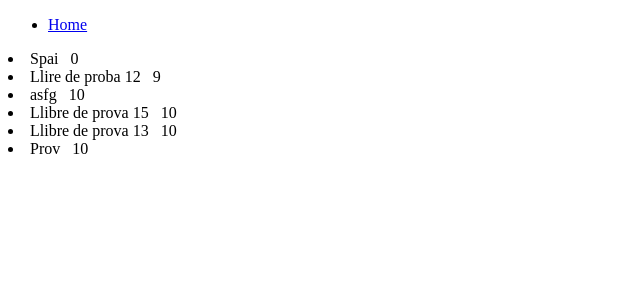
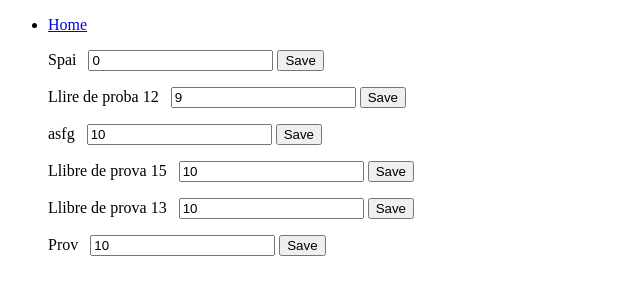
Before and after one commit to LembranT/ProjecteWeb_Practica2, a Django app: template BoogeyBookAPP/templates/results_read_book.html in a window 1280 px wide. Shown: the part 26-326 px from the top of the page, without its empty margins (0-640 px from the left). Run offline with Django 4.2, Linux system fonts and the light colour scheme; the template is opened without the code that fills it: values that come from a table or form of the project are taken from there, others are empty; data comes from the database, SQL or seed files in the repository; both versions use the stored data as it was after the commit; some libraries are stand-ins or nearby versions.

Commit message:
Canvis formulari editar llibre

```diff
--- a/BoogeyBookAPP/templates/results_read_book.html
+++ b/BoogeyBookAPP/templates/results_read_book.html
@@ -2,9 +2,15 @@
 {% if books %}
     {% block content %}
         {% for book in books %}
+        <ul style="list-style-type:none;">
             <li>
-                {{ book.name }} &nbsp; {{ book.score }}
+                <form action="/login/" method="post">
+                    {{ book.name }} &nbsp;
+                    <input  value = {{ book.score }} >
+                    <button>Save</button>
+                </form>
             </li>
+        </ul>
         {% endfor %}
     {% endblock %}
 {% else %}
```
Also changed, not shown: db.sqlite3.
